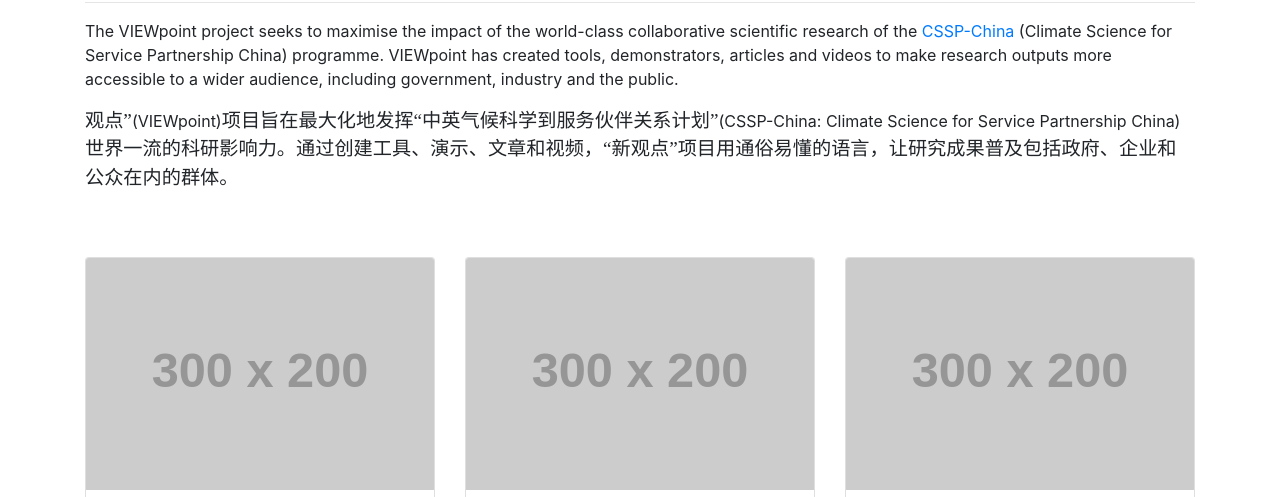
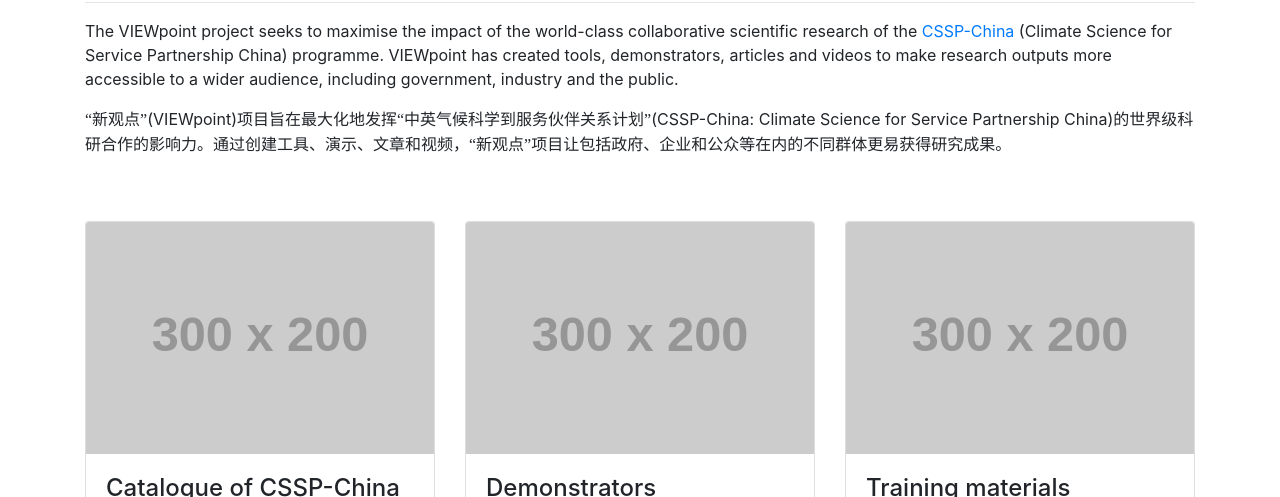
Before and after one commit to jonblower/viewpoint-website-test, a website: page index.html in a window 1280 px wide. Shown: the part 603-1100 px from the top of the page. Drawn offline with Linux system fonts and the light colour scheme; placeholder pictures from the web are drawn by us.

Commit message:
Altered Chinese translation and font size

```diff
--- a/css/viewpoint.css
+++ b/css/viewpoint.css
@@ -40,5 +40,5 @@
 /* Use SimSun font for all Chinese characters */
 :lang(zh-cn) 	{
     font-family: SimSun;
-    font-size: 120%;
+    /*font-size: 120%;*/
     }
--- a/index.html
+++ b/index.html
@@ -84,7 +84,7 @@
         <h2>VIEWpoint and CSSP-China</h2>
         <hr>
         <p>The VIEWpoint project seeks to maximise the impact of the world-class collaborative scientific research of the <a href="https://www.metoffice.gov.uk/research/approach/collaboration/newton/cssp-china/index">CSSP-China</a> (Climate Science for Service Partnership China) programme. VIEWpoint has created tools, demonstrators, articles and videos to make research outputs more accessible to a wider audience, including government, industry and the public.</p>
-        <p><span lang="zh-cn">观点”</span>(VIEWpoint)<span lang="zh-cn">项目旨在最大化地发挥“中英气候科学到服务伙伴关系计划”</span>(CSSP-China: Climate Science for Service Partnership China)<span lang="zh-cn">世界一流的科研影响力。通过创建工具、演示、文章和视频，“新观点”项目用通俗易懂的语言，让研究成果普及包括政府、企业和公众在内的群体。</span></p>
+        <p><span lang="zh-cn">“新观点”</span>(VIEWpoint)<span lang="zh-cn">项目旨在最大化地发挥“中英气候科学到服务伙伴关系计划”</span>(CSSP-China: Climate Science for Service Partnership China)<span lang="zh-cn">的世界级科研合作的影响力。通过创建工具、演示、文章和视频，“新观点”项目让包括政府、企业和公众等在内的不同群体更易获得研究成果。</span></p>
         <!--a class="btn btn-primary btn-lg" href="#">Call to Action &raquo;</a-->
       </div>
     </div>
```
